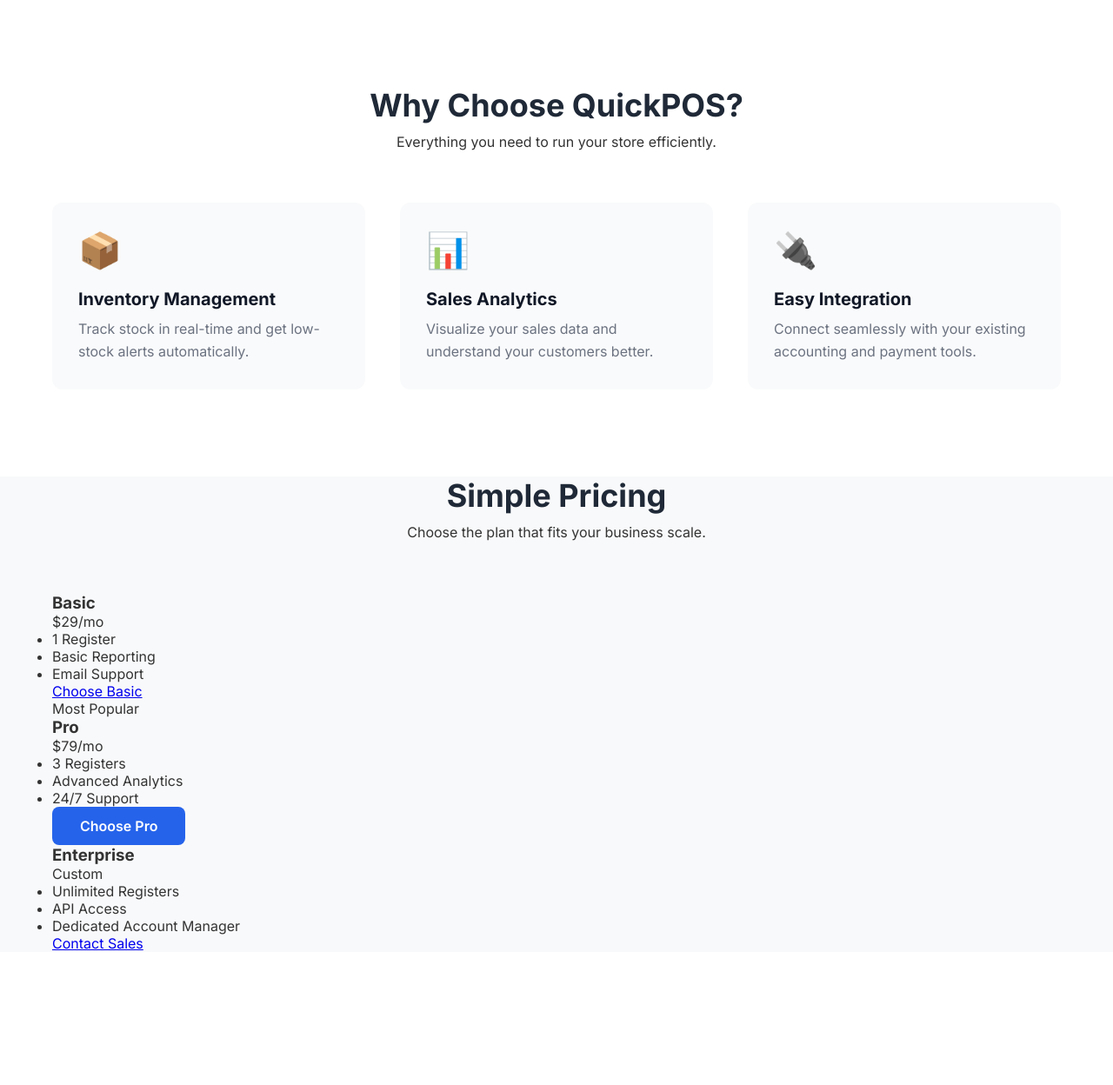
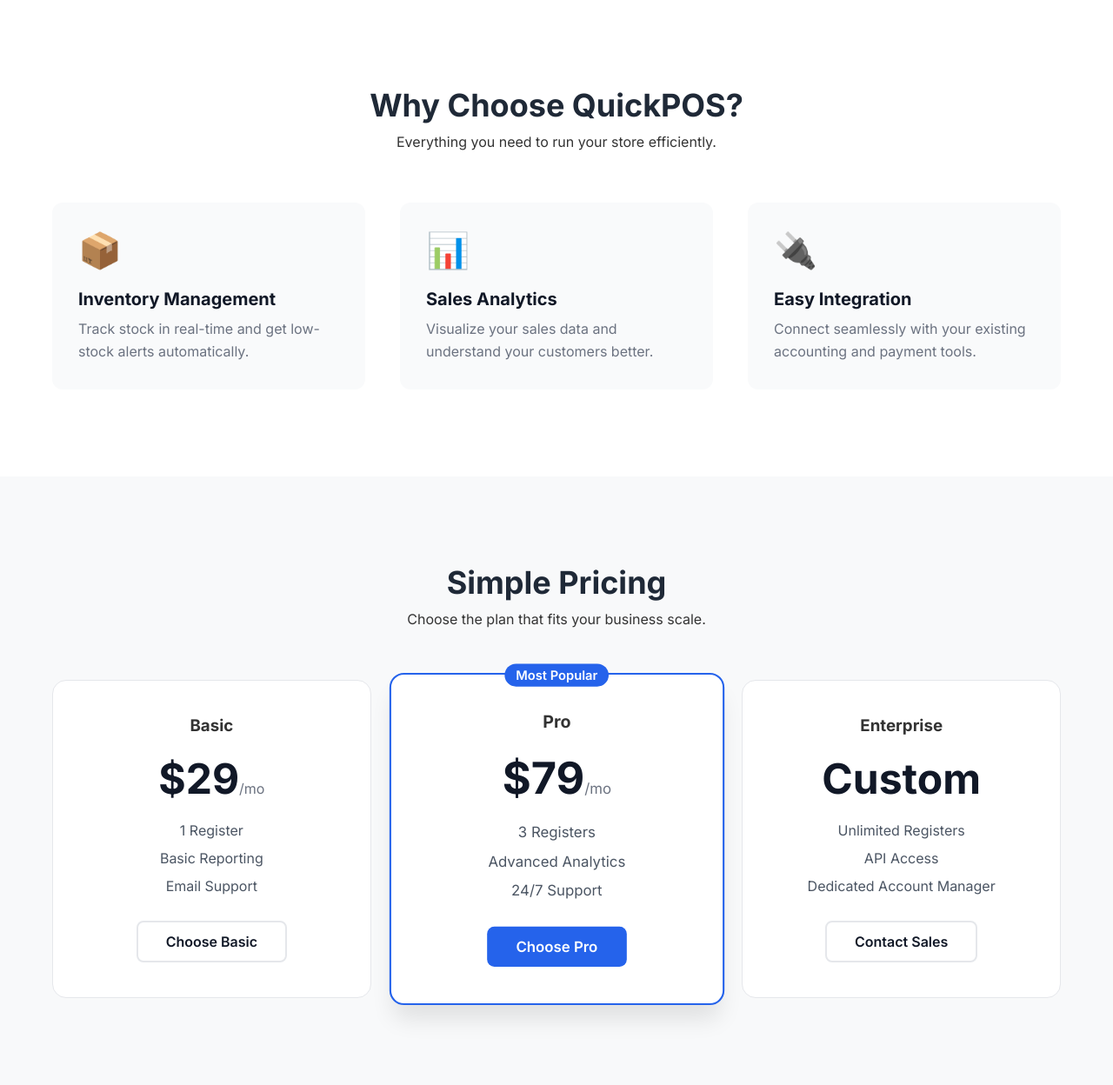
Before and after one commit to kashmalaahmad/POS-Software-Project-Management, a PHP site: page / in a window 1280 px wide. Shown: the part 618-1866 px from the top of the page at 87% size. Before the commit the page ends 1711 px from the top, so only its background shows below. Run offline with PHP 8.4, Linux system fonts and the light colour scheme.

Commit message:
[SCRUM-13] add styling for pricing table

```diff
--- a/styles.css
+++ b/styles.css
@@ -209,3 +209,83 @@ body {
         padding: 25px;
     }
 }
+.pricing {
+    padding: 100px 0;
+    background-color: #f8f9fa;
+}
+
+.pricing-grid {
+    display: grid;
+    grid-template-columns: repeat(auto-fit, minmax(300px, 1fr));
+    gap: 30px;
+    align-items: center;
+}
+
+.pricing-card {
+    background: white;
+    padding: 40px;
+    border-radius: 16px;
+    border: 1px solid #e5e7eb;
+    text-align: center;
+    position: relative;
+}
+
+.pricing-card.popular {
+    border: 2px solid #2563eb;
+    transform: scale(1.05);
+    box-shadow: 0 20px 25px -5px rgba(0, 0, 0, 0.1);
+    z-index: 1;
+}
+
+.badge {
+    position: absolute;
+    top: -12px;
+    left: 50%;
+    transform: translateX(-50%);
+    background: #2563eb;
+    color: white;
+    padding: 4px 12px;
+    border-radius: 20px;
+    font-size: 0.875rem;
+    font-weight: 600;
+}
+
+.pricing-card .price {
+    font-size: 3rem;
+    font-weight: 700;
+    color: #111827;
+    margin: 20px 0;
+}
+
+.pricing-card .price span {
+    font-size: 1rem;
+    color: #6b7280;
+    font-weight: 400;
+}
+
+.pricing-card ul {
+    list-style: none;
+    margin-bottom: 30px;
+    color: #4b5563;
+}
+
+.pricing-card ul li {
+    margin-bottom: 12px;
+}
+
+.btn-outline {
+    display: inline-block;
+    border: 2px solid #e5e7eb;
+    color: #111827;
+    padding: 12px 32px;
+    border-radius: 8px;
+    text-decoration: none;
+    font-weight: 600;
+    transition: all 0.3s;
+}
+
+.btn-outline:hover {
+    border-color: #111827;
+    background: #111827;
+    color: white;
+}
```
